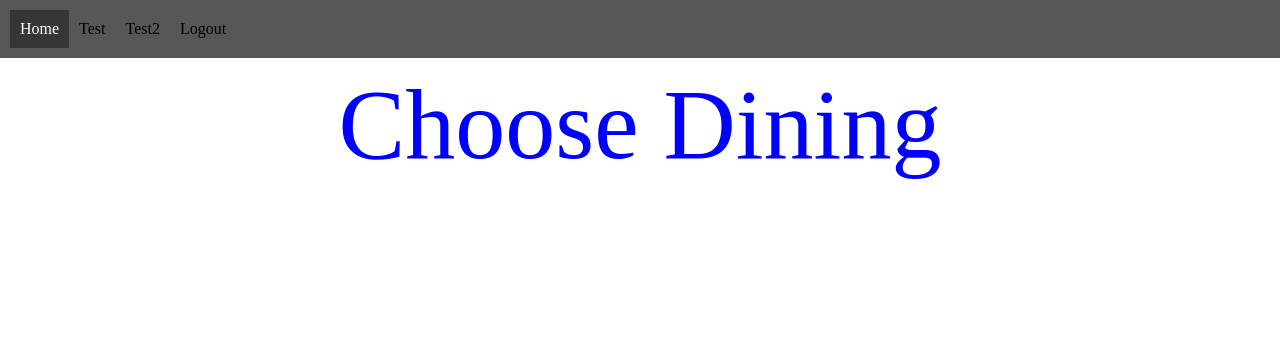
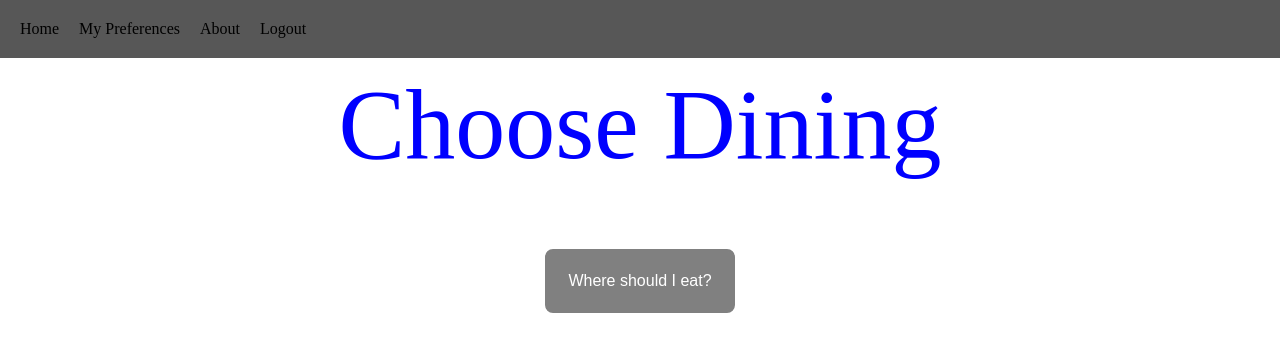
Before and after one commit to ijsteele/cr-or-russell, a Flask app: page / in a window 1280 px wide. Shown: the top 352 px of the page. Run offline with Flask 2, Linux system fonts and the light colour scheme; the visitor is signed in with stand-in values (Sample User, id 1).

Commit message:
Added preferences page

```diff
--- a/app.py
+++ b/app.py
@@ -124,3 +124,8 @@ def callback():
 def logout():
     logout_user()
     return redirect(url_for("home"))
+
+
+@app.route("/preferences")
+def preferences():
+    return render_template('preferences.html')
--- a/static/site.css
+++ b/static/site.css
@@ -5,7 +5,7 @@ h1 {
   font-size: 100px;
 }
 
-ul {
+ul.horizontal {
   list-style-type: none;
   margin: 0;
   padding: 10px;
@@ -16,21 +16,64 @@ ul {
   width: 100%;
 }
 
-li a {
-  float: left;
+ul.vertical {
+  margin: 0;
+  padding: 10px;
+  background-color: rgb(87, 87, 87);
+  list-style-type: none;
+  width: 15%;
+}
+
+li a,
+li b {
   text-align: center;
   display: block;
   color: #000;
   text-decoration: none;
   padding: 10px;
+  transition-duration: 0.4s;
+  border-radius: 8px;
 }
 
-li a.active {
+li a {
+  float: left;
+}
+
+li a:active,
+li b:active {
   background-color: rgb(54, 54, 54);
   color: white;
 }
 
-li a:hover {
+li a:hover,
+li b:hover {
   background-color: rgb(70, 70, 70);
   color: white;
 }
+
+.center {
+  display: flex;
+  justify-content: center;
+  align-items: center;
+  height: 100%;
+  border: none;
+}
+
+button {
+  background-color: gray;
+  color: white;
+  border: 3px solid gray;
+  padding: 20px;
+  text-decoration: none;
+  font-size: 16px;
+  cursor: pointer;
+  border-radius: 8px;
+  margin-left: auto;
+  margin-right: auto;
+  transition-duration: 0.4s;
+}
+
+button:hover {
+  background-color: white;
+  color: gray;
+}
--- a/templates/homepage.html
+++ b/templates/homepage.html
@@ -3,19 +3,19 @@
 <title>Choose Dining</title>
 
 <link rel="stylesheet" type="text/css" href="{{ url_for('static', filename='site.css')}}" />
-<ul>
+<ul class="horizontal">
     <li><a class="active"href="#home">Home</a></li>
-    <li><a href="#test">Test</a></li>
-    <li><a href="#test2">Test2</a></li>
+    <li><a href="preferences">My Preferences</a></li>
+    <li><a href="about">About</a></li>
     <li><a href="logout">Logout</a></li>
 </ul>
 <h1>
     Choose Dining
 </h1>
 
-
-<body>
-</body>
+<div class="center">
+<button id="chooseDining">Where should I eat?</button>
+</div>
 
 
 </html>
```
Also changed, not shown: templates/preferences.html (added, +25 -0 lines).
